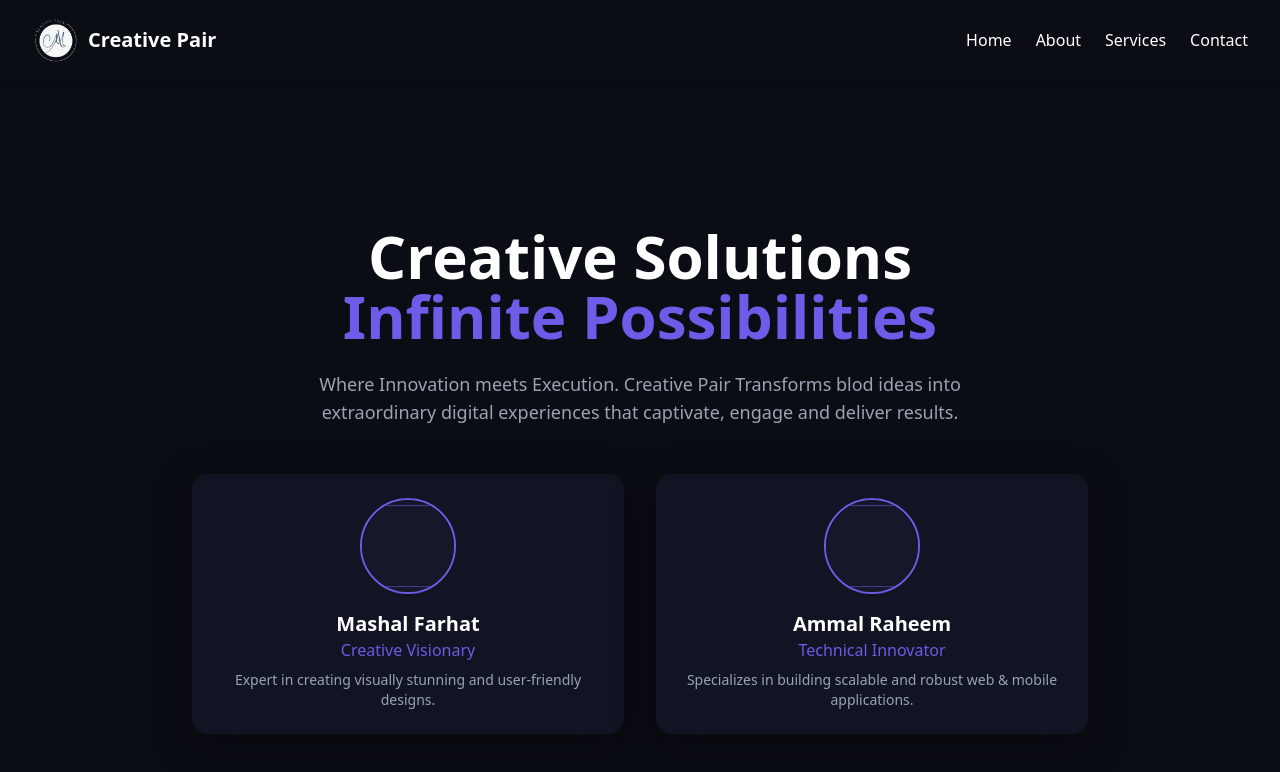
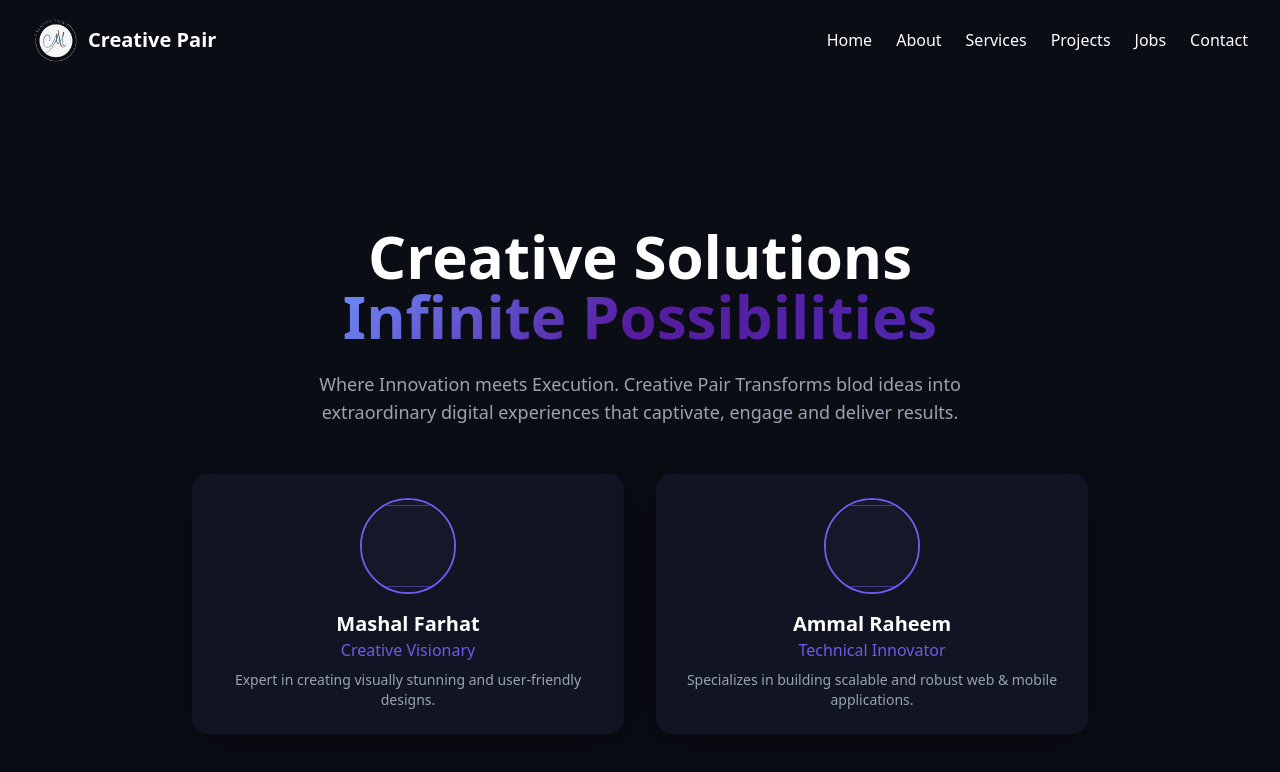
Before and after one commit to AmmalR/creative-pair, a React (Vite) app: page / in a window 1280 px wide. Shown: the top 772 px of the page. Built offline with nearby package versions, Linux system fonts and the light colour scheme.

Commit message:
changings

```diff
--- a/src/components/Navbar.jsx
+++ b/src/components/Navbar.jsx
@@ -22,6 +22,8 @@ export default function Navbar() {
         <Link to="/" className="hover:text-brand-light">Home</Link>
         <Link to="/about" className="hover:text-brand-light">About</Link>
         <Link to="/services" className="hover:text-brand-light">Services</Link>
+        <Link to="/projects" className="hover:text-brand-light">Projects</Link>
+        <Link to="/jobs" className="hover:text-brand-light">Jobs</Link>
         <Link to="/contact" className="hover:text-brand-light">Contact</Link>
       </div>
     </motion.nav>
--- a/src/index.css
+++ b/src/index.css
@@ -5,3 +5,10 @@
 body {
   @apply bg-brand-dark text-white;
 }
+.text-gradient {
+  background: linear-gradient(135deg, #6e8efb, #571c9f, #4e28ae);
+  -webkit-background-clip: text;
+  -webkit-text-fill-color: transparent;
+  background-clip: text;
+  color: transparent;
+}
--- a/src/pages/Home.jsx
+++ b/src/pages/Home.jsx
@@ -12,7 +12,8 @@ export default function Home() {
         className="text-4xl md:text-6xl font-bold text-center leading-tight"
       >
         Creative Solutions <br />
-        <span className="text-brand-primary">Infinite Possibilities</span>
+        <span className="text-gradient">Infinite Possibilities</span>
+
       </motion.h1>
 
       <motion.p
```
